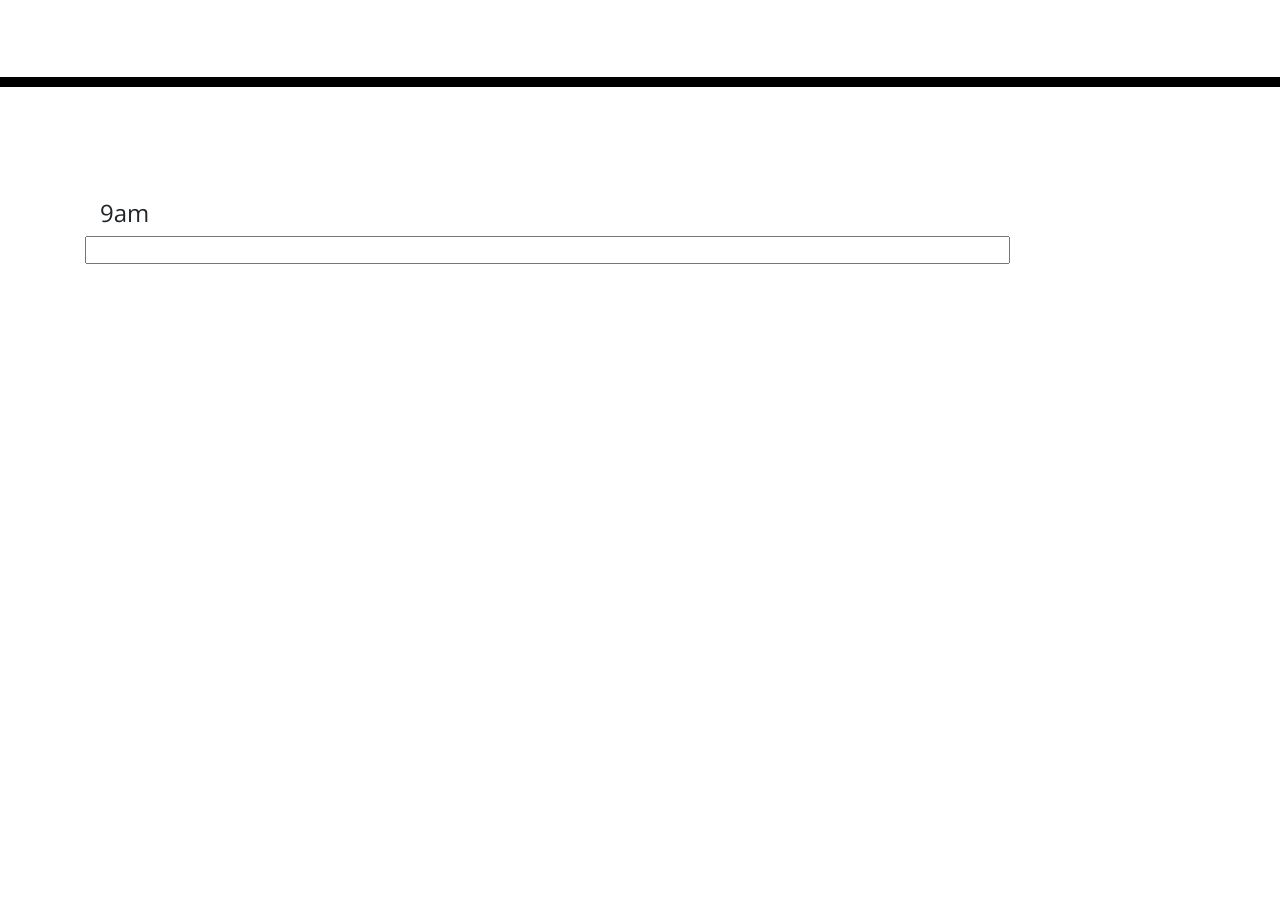
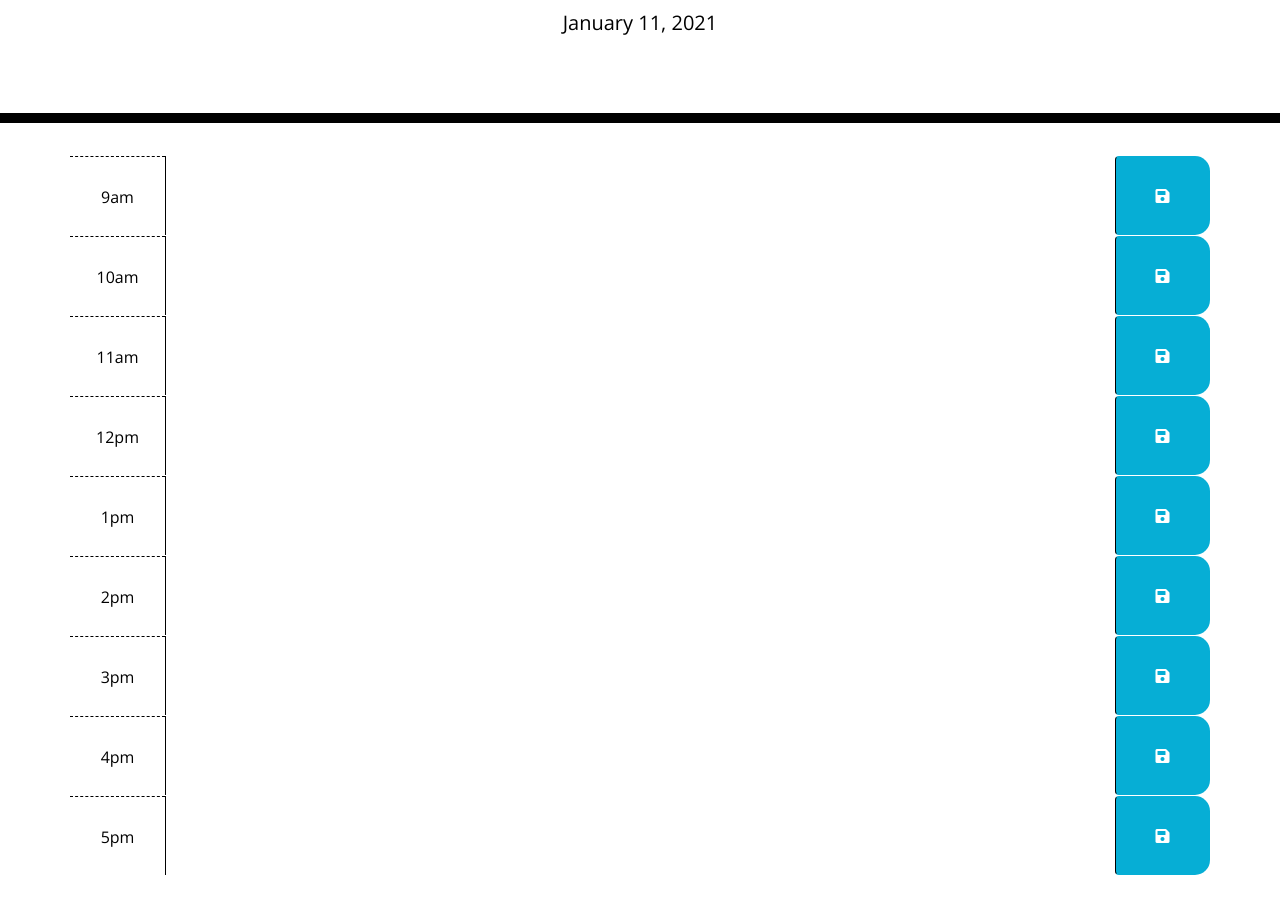
Before and after one commit to kirkbalop/daily-planner, a plain HTML site: page index.html in a window 1280 px wide. Shown: the part 181-1094 px from the top of the page. Drawn offline with nearby package versions, Linux system fonts and the light colour scheme.

Commit message:
added all rows and buttons

```diff
--- a/index.html
+++ b/index.html
@@ -30,24 +30,88 @@
     </header>
     <div class="container">
       <!-- Timeblocks go here -->
-      <div class="nine row"></div>
-        <div class="col-1">
-          <h4>
+      <!-- "save" icon from FontAwesome -->
+      <!-- <i class="fas fa-save"></i> -->
+
+      <div id="hour9" class="row time-block">
+        <div class="col-md-1 hour">
             9am
-          </h4>
-          </div>
-          <input class="col-10">
-      <div class="ten row"></div>
-      <div class="eleven row"></div>
-      <div class="twelve row"></div>
-      <div class="one row"></div>
-      <div class="two row"></div>
-      <div class="three row"></div>
-      <div class="four row"></div>
-      <div class="five row"></div>
+        </div>
+        <textarea class="description col-md-10"></textarea>
+        <button class="btn saveBtn col-md-1"><i class="fas fa-save"></i></button>
+      </div>
+
+      <div id="hour10" class="row time-block">
+        <div class="col-md-1 hour">
+          10am
+        </div>
+        <textarea class="description col-md-10"></textarea>
+        <button class="btn saveBtn col-md-1"><i class="fas fa-save"></i></button>
+      </div>
+
+      <div id="hour11" class="row time-block">
+        <div class="col-md-1 hour">
+          11am
+        </div>
+        <textarea class="description col-md-10"></textarea>
+        <button class="btn saveBtn col-md-1"><i class="fas fa-save"></i></button>
+      </div>
+
+      <div id="hour12" class="row time-block">
+        <div class="col-md-1 hour">
+          12pm
+        </div>
+      <textarea class="description col-md-10"></textarea>
+      <button class="btn saveBtn col-md-1"><i class="fas fa-save"></i></button>
+      </div>
+
+      <div id="hour1" class="row time-block">
+        <div class="col-md-1 hour">
+          1pm
+        </div>
+      <textarea class="description col-md-10"></textarea>
+      <button class="btn saveBtn col-md-1"><i class="fas fa-save"></i></button>
+      </div>
+
+      <div id="hour2" class="row time-block">
+        <div class="col-md-1 hour">
+          2pm
+        </div>
+      <textarea class="description col-md-10"></textarea>
+      <button class="btn saveBtn col-md-1"><i class="fas fa-save"></i></button>
+      </div>
+
+      <div id="hour3" class="row time-block">
+        <div class="col-md-1 hour">
+          3pm
+        </div>
+      <textarea class="description col-md-10"></textarea>
+      <button class="btn saveBtn col-md-1"><i class="fas fa-save"></i></button>
+      </div>
+
+      <div id="hour4" class="row time-block">
+        <div class="col-md-1 hour">
+          4pm
+        </div>
+      <textarea class="description col-md-10"></textarea>
+      <button class="btn saveBtn col-md-1"><i class="fas fa-save"></i></button>
+      </div>
+
+      <div id="hour5" class="row time-block">
+        <div id="hour-5" class="col-md-1 hour">
+          5pm
+        </div>
+      <textarea class="description col-md-10"></textarea>
+      <button class="btn saveBtn col-md-1"><i class="fas fa-save"></i></button>
+      </div>
     </div>
+
+      <footer>
+        <br><br>
+      </footer>
 
     <script src="https://code.jquery.com/jquery-3.4.1.min.js"></script>
     <script src="https://cdnjs.cloudflare.com/ajax/libs/moment.js/2.24.0/moment.min.js"></script>
+    <script src="script.js"></script>
   </body>
 </html>
--- a/script.js
+++ b/script.js
@@ -0,0 +1,3 @@
+$(document).ready(function(){
+$("#currentDay").text(moment().format("MMMM DD, YYYY"));
+});
--- a/style.css
+++ b/style.css
@@ -69,3 +69,12 @@ textarea{
   font-size: 20px;
   transition: all .3s ease-in-out;
 }
+
+.container {
+  margin-bottom: 40px;
+}
+
+.footer {
+  border-top: 1px solid #000000;
+  position: fixed;
+}
```
